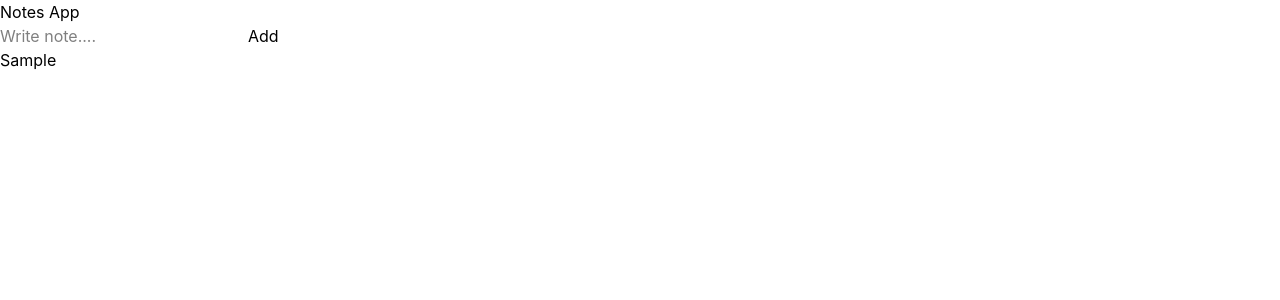
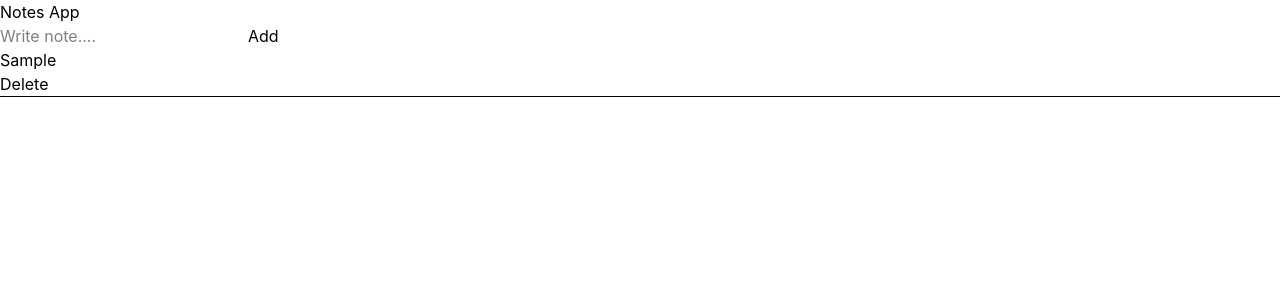
Before and after one commit to khushishetiya04/NoteVerse, a React (Vite) app: page / in a window 1280 px wide. Both pictures are taken after typing "Sample" into the empty fields and a click on the button "Add". Shown: the top 300 px of the page. Built offline with nearby package versions, Linux system fonts and the light colour scheme.

Commit message:
Delete Note Functionality  Added

```diff
--- a/src/components/NoteCard.jsx
+++ b/src/components/NoteCard.jsx
@@ -1,8 +1,10 @@
-export default function NoteCard({note}) {
+export default function NoteCard({note, onDelete}) {
     return (
         <>
             <div>
                 <p>{note}</p>
+                <button onClick={onDelete}>Delete</button>
+                <hr></hr>
             </div>
         </>
     )
--- a/src/components/NoteList.jsx
+++ b/src/components/NoteList.jsx
@@ -1,12 +1,15 @@
 import NoteCard from "./NoteCard";
 
-export default function NoteList({notes}) {
-    console.log(notes);
+export default function NoteList({notes, setNotes}) {
+
+    const deleteNote = (index) => {
+        setNotes((prevNotes) => (prevNotes).filter((_, i) => i != index));
+    };
     return (
         <>
             <div>
                 {
-                    notes.length === 0? <p>No notes yet. Add your first note!</p> : notes.map((note, index) => ( <NoteCard note={note} key={index}/> ))
+                    notes.length === 0? <p>No notes yet. Add your first note!</p> : notes.map((note, index) => ( <NoteCard note={note} key={index} onDelete={() => deleteNote(index)}/> ))
                 }
             </div>
         </>
--- a/src/pages/Home.jsx
+++ b/src/pages/Home.jsx
@@ -9,11 +9,13 @@ export default function Home () {
     const addNote = (text) => {
         setNotes((prev) => [...prev, text]);
     };
+
+
     return (
         <>
             <Navbar/>
             <NoteInput onAdd={addNote}/>
-            <NoteList notes={notes}/>
+            <NoteList notes={notes} setNotes={setNotes}/>
         </>
     );
 }
```
